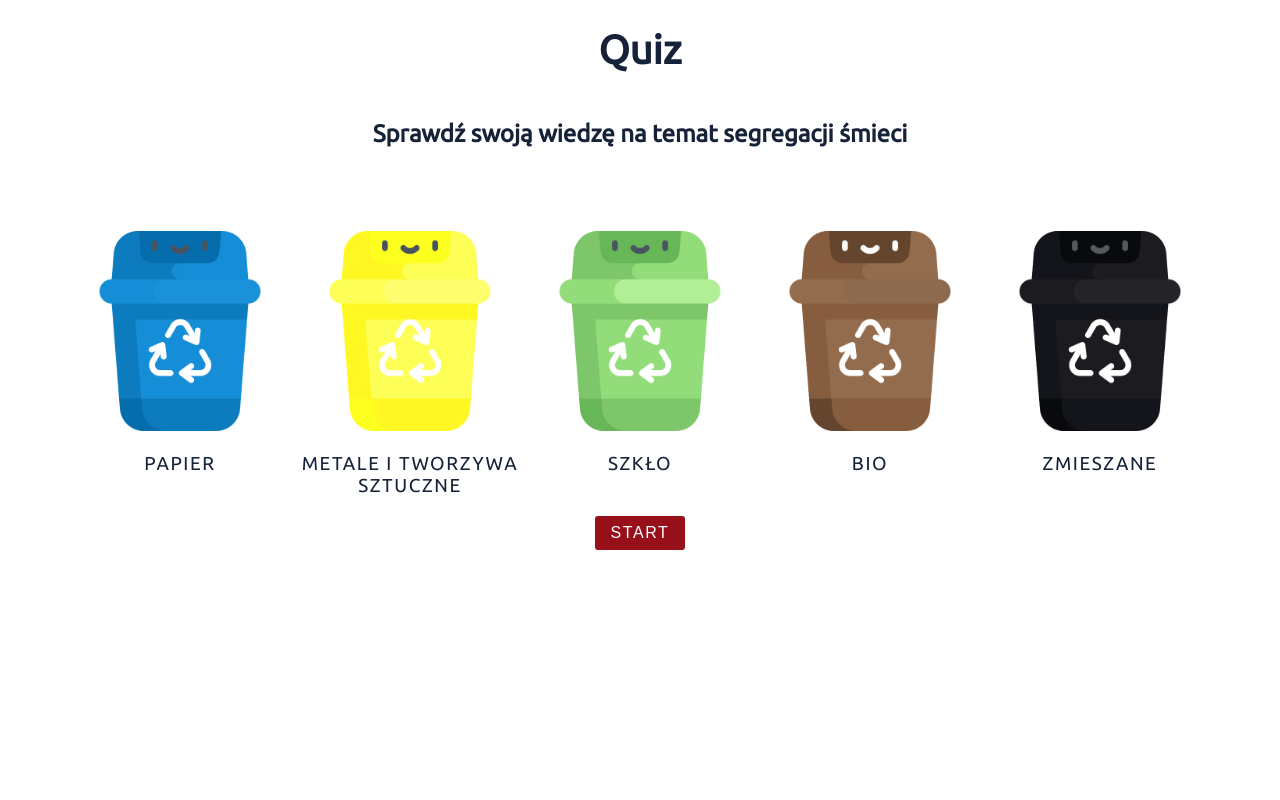
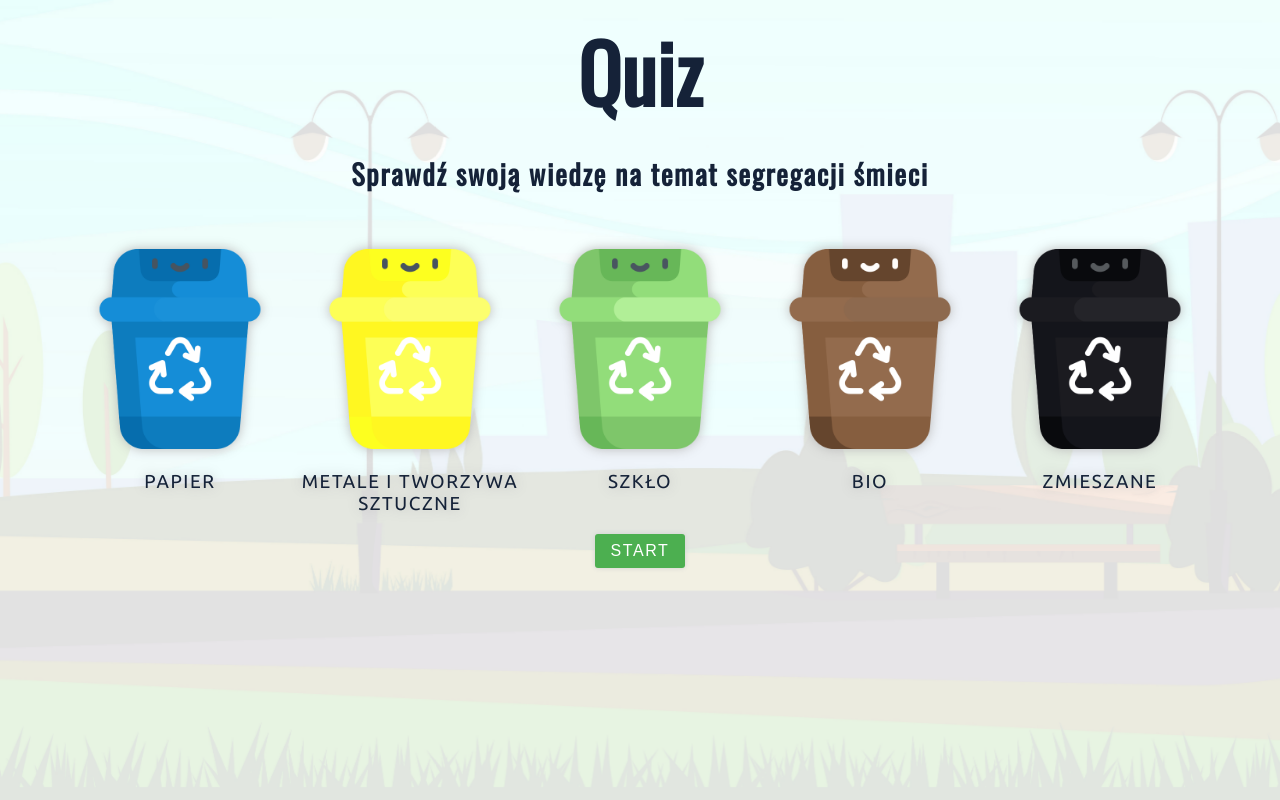
Before and after one commit to stosikmartyna/waste_sorting_app, a React (Create React App) app: page / in a window 1280 px wide. Built offline with nearby package versions, Linux system fonts and the light colour scheme.

Commit message:
Change styles and debug h2 display.

```diff
--- a/src/App.css
+++ b/src/App.css
@@ -1,6 +1,12 @@
 html, body {
+  background-attachment: fixed;
+  background-image: url('/background.jpg');
+  background-position: center;
+  background-repeat: no-repeat;
+  background-size: cover;
   color: #152238;
   font-family: "Ubuntu-Regular";
+  height: 100%;
   margin: 0;
   padding: 0;
 }
@@ -9,3 +15,8 @@ html, body {
   font-family: "Ubuntu-Regular";
   src: local("Ubuntu"), url("./fonts/Ubuntu-Regular.ttf");
 }
+
+@font-face {
+  font-family: "Oswald-Regular";
+  src: local("Oswald"), url("./fonts/Oswald-Regular.ttf");
+}
--- a/src/components/Quiz/Quiz.jsx
+++ b/src/components/Quiz/Quiz.jsx
@@ -53,10 +53,13 @@ export const Quiz = () => {
     return (
         <div className={container}>
             <h1>Quiz</h1>
-            {isQuizStarted && isAnswerCorrect === undefined && randomWaste
-                ? <QuizWaste randomWaste={randomWaste} />
+            {isQuizStarted
+                ? <h2>Wybierz odpowiedni pojemnik dla tego rodzaju odpadu</h2>
                 : <h2>Sprawdź swoją wiedzę na temat segregacji śmieci</h2>
             }
+            {isQuizStarted && isAnswerCorrect === undefined && randomWaste && (
+               <QuizWaste randomWaste={randomWaste} />
+            )}
             {isAnswerCorrect !== undefined && (
                 <QuizAnswerLabel
                     randomWaste={randomWaste}
--- a/src/components/Quiz/Quiz.styles.js
+++ b/src/components/Quiz/Quiz.styles.js
@@ -1,4 +1,8 @@
 import { css } from 'emotion';
+
+export const mediaQueries= {
+    M: `@media (max-width: 600px)`
+}
 
 export const container = css({
     alignItems: 'center',
@@ -6,12 +10,24 @@ export const container = css({
     flexDirection: 'column',
 
     '& h1': {
-        fontSize: '2.5rem',
+        fontFamily: 'Oswald-Regular',
+        fontSize: '5rem',
+        margin: 0,
+        marginTop: '.75rem',
+    },
+
+    '& h2': {
+        fontFamily: 'Oswald-Regular',
+        fontSize: '1.75rem',
+        letterSpacing: '.1rem',
+        textAlign: 'center',
     }
 })
 
 export const wasteContainer = css({
     alignItems: 'center',
+    backgroundColor: 'rgba(255, 255, 255, 0.869)',
+    borderRadius: '5px',
     boxShadow: '-1px 0px 17px -5px rgba(224,224,224,1)',
     display: 'flex',
     justifyContent: 'center',
@@ -19,6 +35,7 @@ export const wasteContainer = css({
     width: '40vw',
 
     '& img': {
+        filter: 'drop-shadow(0 0 0.55rem #f0f0f0)',
         marginRight: '2rem',
         width: '80px'
     }
@@ -27,11 +44,12 @@ export const wasteContainer = css({
 export const binsContainer = css({
     display: 'flex',
     flexWrap: 'wrap',
-    justifyContent: 'space-between',
-    marginTop: '4rem',
+    justifyContent: 'center',
+    marginTop: '2rem'
 })
 
 export const bin = (isClickable) => css({
+    filter: 'drop-shadow(0 0 0.35rem #b8b8b8)',
     textAlign: 'center',
     width: '230px',
 
@@ -52,9 +70,10 @@ export const bin = (isClickable) => css({
 })
 
 export const button = css({
-    background: '#960f19',
+    background: '#4caf50',
     border: 'none',
     borderRadius: '3px',
+    boxShadow: '0px 0px 5px 0px rgba(207,207,207,1)',
     color: 'white',
     cursor: 'pointer',
     fontSize: '1rem',
@@ -64,19 +83,22 @@ export const button = css({
     textTransform: 'uppercase',
 
     '&:hover': {
-        background: '#731422',
+        background: '#3d9640',
     }
 })
 
 export const answerLabel = (isCorrect) => css({
     alignItems: 'center',
     backgroundColor: isCorrect ? '#CCFFA9' : '#FF9191',
-    borderRadius: '3px',
+    borderRadius: '5px',
     boxShadow: '-1px 0px 17px -5px rgba(224,224,224,1)',
     display: 'flex',
     justifyContent: isCorrect ? 'space-between' : 'start',
     padding: '1rem 2rem',
     width: '40vw',
+    [mediaQueries.M]: {
+        flexDirection: 'column',
+    },
 
     '& img': {
         width: '80px'
@@ -102,4 +124,7 @@ export const randomWasteWrapper = (isCorrect) => css({
     marginRight: !isCorrect ? '64px' : 'auto',
     textAlign: 'center',
     width: '100%',
+    [mediaQueries.M]: {
+        marginRight: 'auto',
+    }
 });
--- a/src/components/Quiz/QuizWaste.jsx
+++ b/src/components/Quiz/QuizWaste.jsx
@@ -3,8 +3,6 @@ import { wasteContainer } from './Quiz.styles';
 
 export const QuizWaste = ({randomWaste}) => {
     return (
-        <>
-            <h2>Wybierz odpowiedni pojemnik dla tego rodzaju odpadu</h2>
         <div className={wasteContainer}>
             <img src={randomWaste.img} alt={randomWaste.name}/>
             <div>
@@ -12,6 +10,5 @@ export const QuizWaste = ({randomWaste}) => {
                 <p>{randomWaste.description}</p>
             </div>
         </div>
-        </>
     )
 }
```
Also changed, not shown: public/background.jpg (added), src/fonts/Oswald-Regular.ttf (added). Lines whose indentation alone changed are shown as unchanged.
